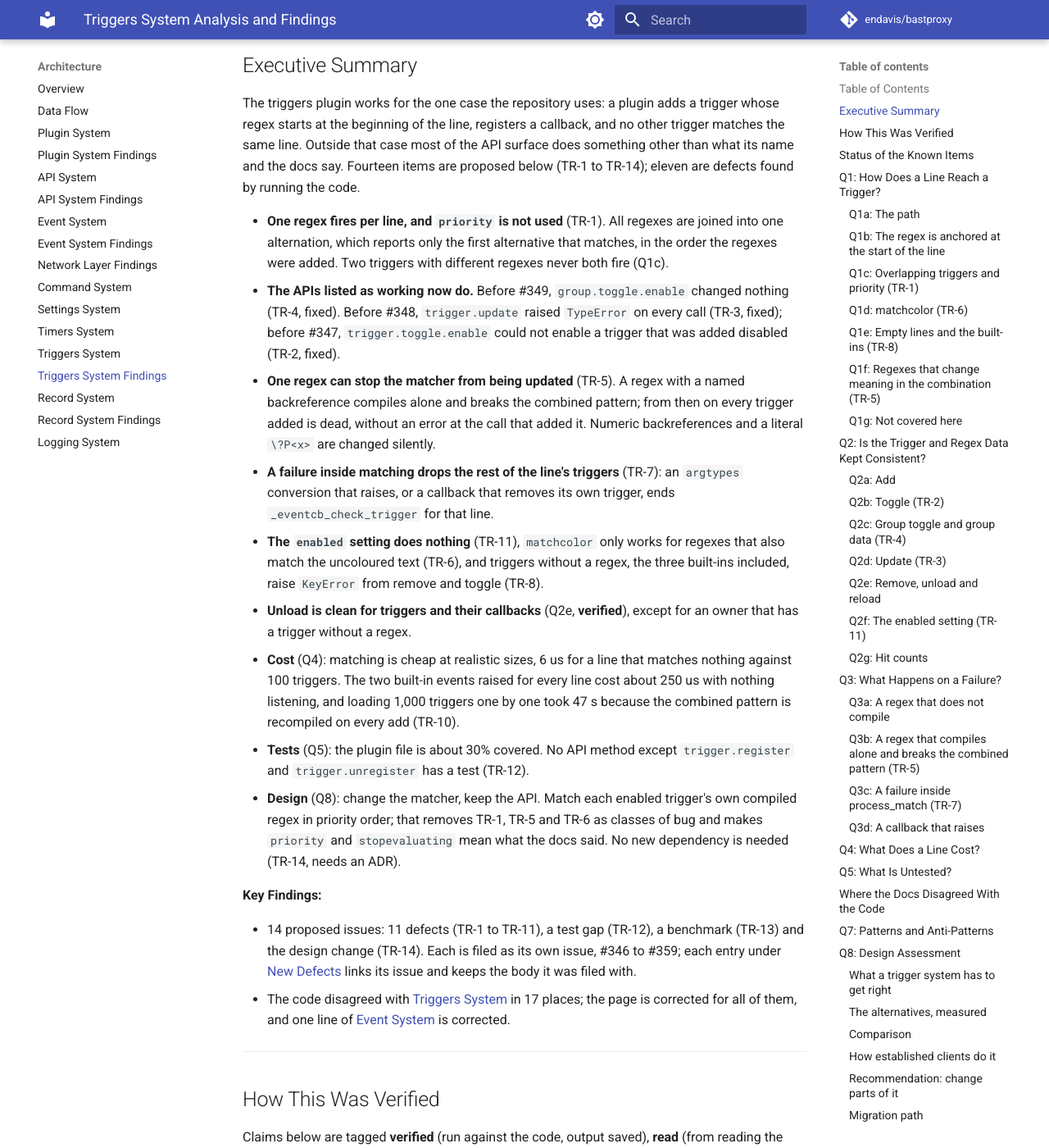
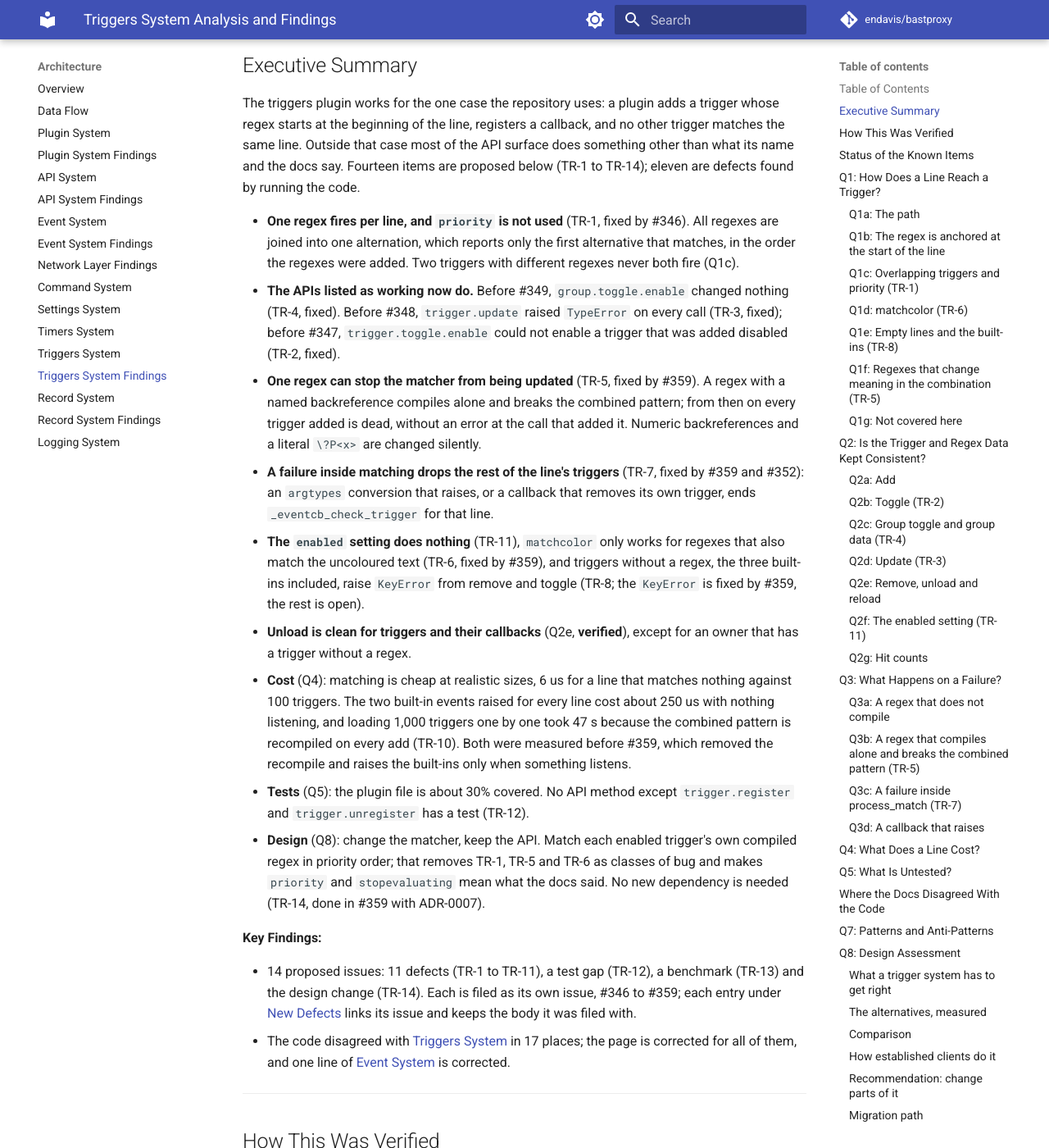
Before and after one commit to endavis/bastproxy, an MkDocs documentation site: the page built from docs/claude/triggers_system_findings.md, in a window 1280 px wide and 1400 px high, scrolled down 1023 px. Shown: the whole window at 82% size. Built offline with MkDocs 1.6.1 and Material for MkDocs 9.7.7, drawn with Linux system fonts in a browser that asks for light colours; comment, search, counter and statistics services are not loaded; some of the changed text lies outside the part shown.

Commit message:
fix: leave an argtypes group that took no part unconverted (merges PR #365, addresses #352)
* fix: leave an argtypes group that took no part unconverted (addresses #352)

An optional group that did not take part in a match is None, and int(None)
raised TypeError, failing that trigger for the line. The conversion now skips
None groups and the trigger fires with None. The copy, per-item re-check and
per-trigger try from #359 already isolate the remaining failure modes; add a
test for a callback removing an earlier trigger on the same regex.

Co-Authored-By: Claude Opus 5.5 <noreply@anthropic.com>
Claude-Session: https://claude.ai/code/session_01NXu1sbBxFsEQW16MiZv7Je

* docs: mark TR-5 and TR-7 fixed in the findings summary

Addresses #352

Co-Authored-By: Claude Opus 5.5 <noreply@anthropic.com>
Claude-Session: https://claude.ai/code/session_01NXu1sbBxFsEQW16MiZv7Je

* docs: mark the remaining fixed items in the findings summary

Addresses #352

Co-Authored-By: Claude Opus 5.5 <noreply@anthropic.com>
Claude-Session: https://claude.ai/code/session_01NXu1sbBxFsEQW16MiZv7Je

---------

Co-authored-by: Claude Opus 5.5 <noreply@anthropic.com>

```diff
--- a/docs/claude/triggers_system_findings.md
+++ b/docs/claude/triggers_system_findings.md
@@ -47,29 +47,29 @@ the beginning of the line, registers a callback, and no other trigger matches th
 most of the API surface does something other than what its name and the docs say. Fourteen items are proposed
 below (TR-1 to TR-14); eleven are defects found by running the code.
 
-- **One regex fires per line, and `priority` is not used** (TR-1). All regexes are joined into one alternation,
+- **One regex fires per line, and `priority` is not used** (TR-1, fixed by #346). All regexes are joined into one alternation,
   which reports only the first alternative that matches, in the order the regexes were added. Two triggers
   with different regexes never both fire (Q1c).
 - **The APIs listed as working now do.** Before #349, `group.toggle.enable` changed nothing (TR-4, fixed). Before #348,
   `trigger.update` raised `TypeError` on every call (TR-3, fixed); before #347, `trigger.toggle.enable` could
   not enable a trigger that was added disabled (TR-2, fixed).
-- **One regex can stop the matcher from being updated** (TR-5). A regex with a named backreference compiles
+- **One regex can stop the matcher from being updated** (TR-5, fixed by #359). A regex with a named backreference compiles
   alone and breaks the combined pattern; from then on every trigger added is dead, without an error at the
   call that added it. Numeric backreferences and a literal `\?P<x>` are changed silently.
-- **A failure inside matching drops the rest of the line's triggers** (TR-7): an `argtypes` conversion that
+- **A failure inside matching drops the rest of the line's triggers** (TR-7, fixed by #359 and #352): an `argtypes` conversion that
   raises, or a callback that removes its own trigger, ends `_eventcb_check_trigger` for that line.
 - **The `enabled` setting does nothing** (TR-11), `matchcolor` only works for regexes that also match the
-  uncoloured text (TR-6), and triggers without a regex, the three built-ins included, raise `KeyError` from
-  remove and toggle (TR-8).
+  uncoloured text (TR-6, fixed by #359), and triggers without a regex, the three built-ins included, raise `KeyError` from
+  remove and toggle (TR-8; the `KeyError` is fixed by #359, the rest is open).
 - **Unload is clean for triggers and their callbacks** (Q2e, **verified**), except for an owner that has a trigger without a regex.
 - **Cost** (Q4): matching is cheap at realistic sizes, 6 us for a line that matches nothing against 100
   triggers. The two built-in events raised for every line cost about 250 us with nothing listening, and
-  loading 1,000 triggers one by one took 47 s because the combined pattern is recompiled on every add (TR-10).
+  loading 1,000 triggers one by one took 47 s because the combined pattern is recompiled on every add (TR-10). Both were measured before #359, which removed the recompile and raises the built-ins only when something listens.
 - **Tests** (Q5): the plugin file is about 30% covered. No API method except `trigger.register` and
   `trigger.unregister` has a test (TR-12).
 - **Design** (Q8): change the matcher, keep the API. Match each enabled trigger's own compiled regex in
   priority order; that removes TR-1, TR-5 and TR-6 as classes of bug and makes `priority` and
-  `stopevaluating` mean what the docs said. No new dependency is needed (TR-14, needs an ADR).
+  `stopevaluating` mean what the docs said. No new dependency is needed (TR-14, done in #359 with ADR-0007).
 
 **Key Findings:**
 
@@ -350,6 +350,8 @@ The strip also damages a literal: `^tag \?P<b> end$` was stored as `^tag \ end$`
 `tag ?P<b> end`.
 
 ### Q3c: A failure inside `process_match` (TR-7)
+
+Historical evidence, measured before TR-7 was fixed (#359, #352).
 
 `process_match` runs inside the `ev_to_client_data_modify` callback with no `try`. Anything that raises there
 ends `_eventcb_check_trigger` for that line: the event system logs it, the remaining triggers on the regex are
@@ -806,7 +808,7 @@ was shadowed.
 
 ### TR-7: An exception while a line's triggers run drops the rest of that line's triggers
 
-**Status:** open; the copy, the re-check per item and a local `try` landed with #359 (TR-14). Skipping the conversion of a group that is `None` remains (#352)
+**Status:** fixed by #352 (with #359): the copy, the re-check per item and a local `try` landed with #359 (TR-14); skipping the conversion of a group that is `None` landed with #352
 **Issue:** #352
 **Location:** `TriggersPlugin.process_match` (the `argtypes` conversion; the iteration over the live
 `regex["triggers"]` list; `self.triggers[trigger_id].stopevaluating` after the raise).
```
Also changed, not shown: docs/claude/triggers_system.md (+2 -2 lines), 2 other files.
